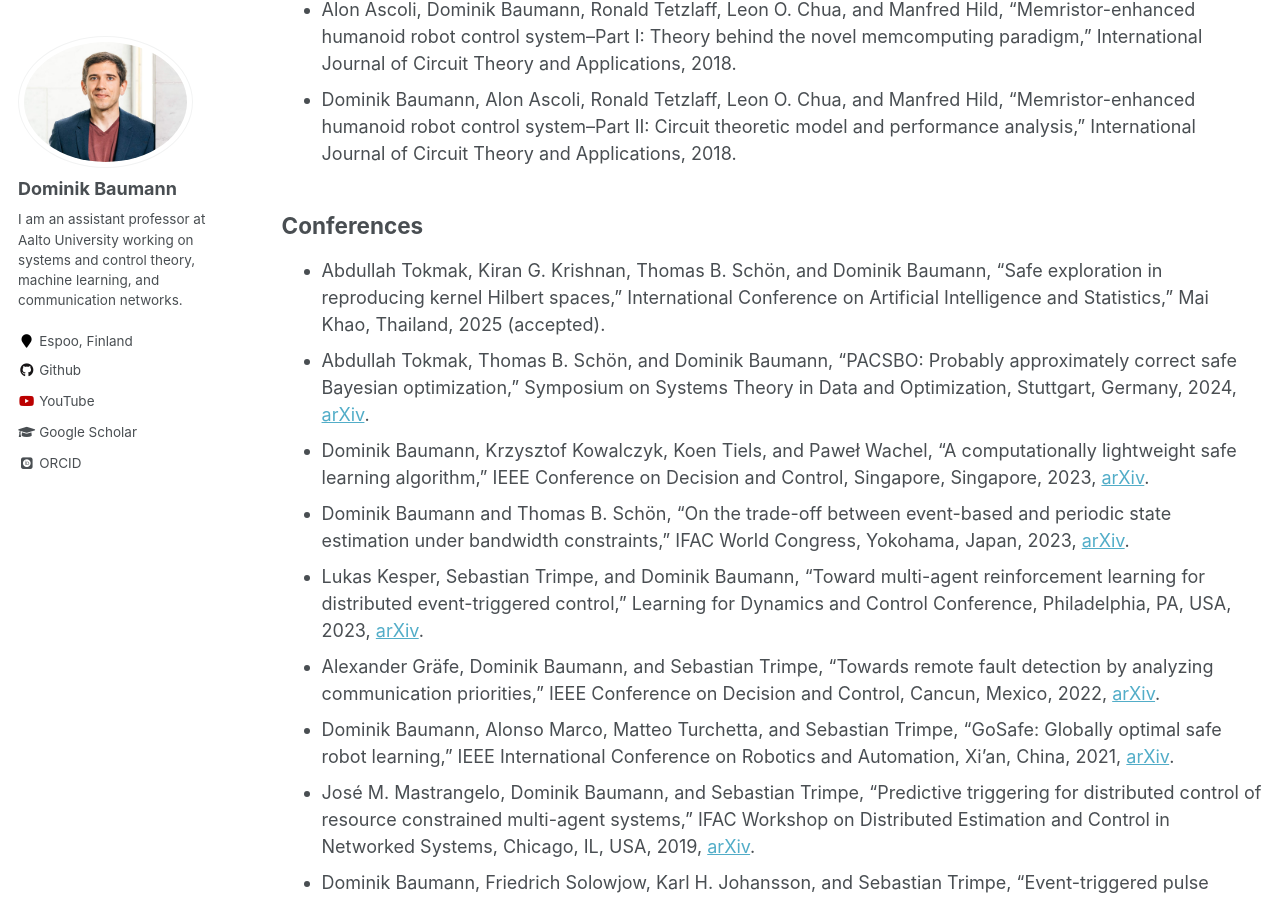
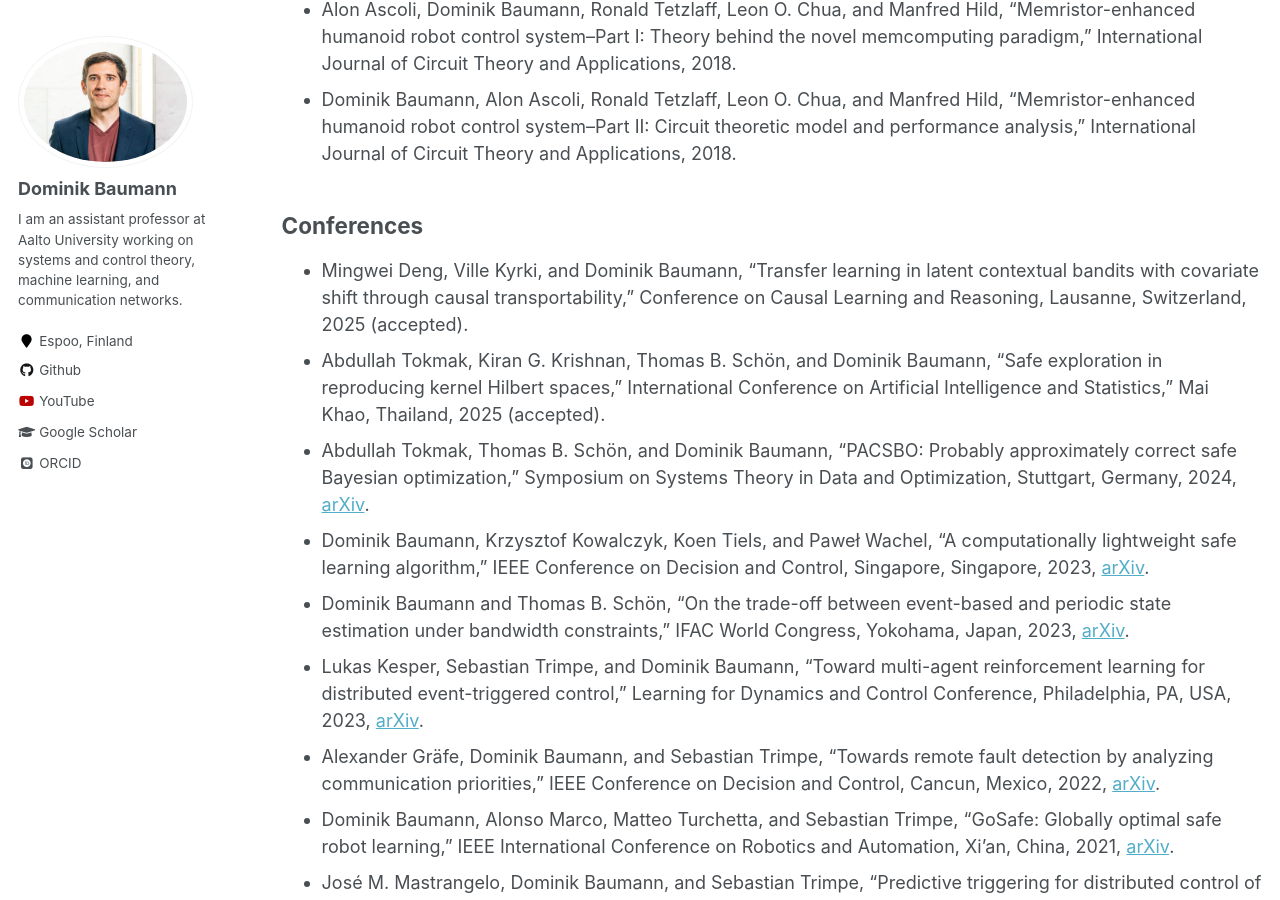
Before and after one commit to baumanndominik/baumanndominik.github.io, a Jekyll site: the page built from _pages/publications.md, in a window 1280 px wide and 900 px high, scrolled down 1203 px. Built offline with Jekyll 4.4.1, drawn with Linux system fonts in a browser that asks for light colours; some web fonts are replaced.

Commit message:
new paper

```diff
--- a/_pages/publications.md
+++ b/_pages/publications.md
@@ -26,6 +26,7 @@ You can also find my articles on [my Google Scholar profile](https://scholar.goo
 
 ## Conferences
 
+* Mingwei Deng, Ville Kyrki, and Dominik Baumann, "Transfer learning in latent contextual bandits with covariate shift through causal transportability," Conference on Causal Learning and Reasoning, Lausanne, Switzerland, 2025 (accepted).
 * Abdullah Tokmak, Kiran G. Krishnan, Thomas B. Schön, and Dominik Baumann, "Safe exploration in reproducing kernel Hilbert spaces," International Conference on Artificial Intelligence and Statistics," Mai Khao, Thailand, 2025 (accepted).
 * Abdullah Tokmak, Thomas B. Schön, and Dominik Baumann, "PACSBO: Probably approximately correct safe Bayesian optimization," Symposium on Systems Theory in Data and Optimization, Stuttgart, Germany, 2024, [arXiv](https://arxiv.org/abs/2409.01163).
 * Dominik Baumann, Krzysztof Kowalczyk, Koen Tiels, and Paweł Wachel, "A computationally lightweight safe learning algorithm," IEEE Conference on Decision and Control, Singapore, Singapore, 2023, [arXiv](https://arxiv.org/abs/2309.03672).
```
